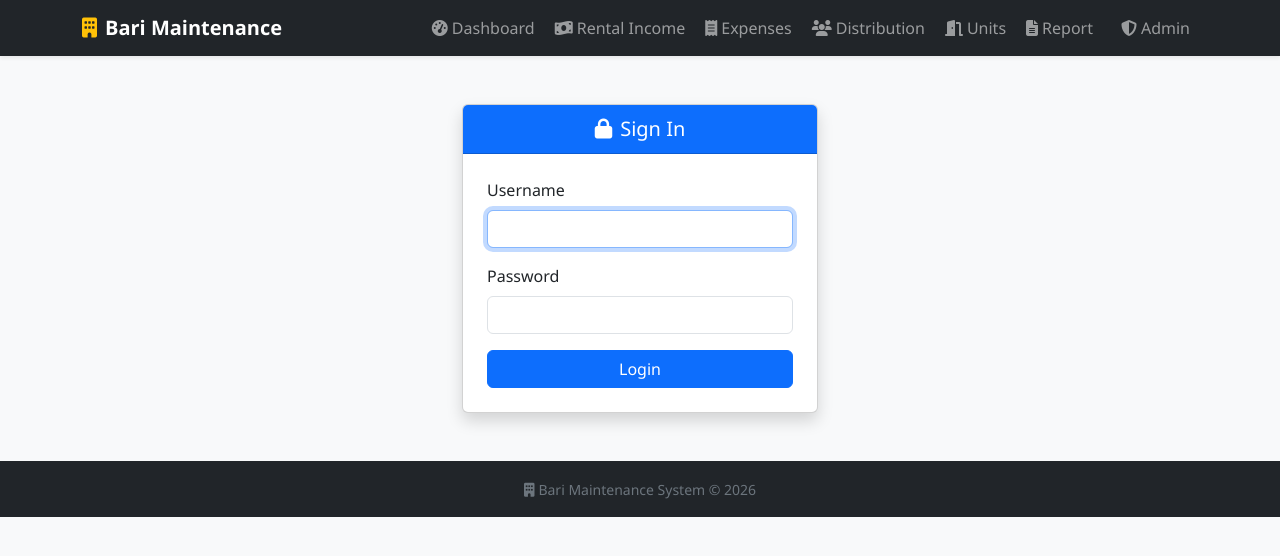
After one commit to nobelna/bari-maintenance, a Django app: page /accounts/login/ in a window 1280 px wide. The commit adds this page. Shown: the top 556 px of the page. Run offline with Django 5.2, Linux system fonts and the light colour scheme.

Commit message:
Add login required to all views + login/logout UI

```diff
--- a/bari_maintenance/settings.py
+++ b/bari_maintenance/settings.py
@@ -75,3 +75,4 @@ DEFAULT_AUTO_FIELD = 'django.db.models.BigAutoField'
 
 LOGIN_URL = '/accounts/login/'
 LOGIN_REDIRECT_URL = '/'
+LOGOUT_REDIRECT_URL = '/accounts/login/'
--- a/templates/base.html
+++ b/templates/base.html
@@ -85,6 +85,16 @@
                 <i class="fas fa-shield-halved me-1"></i>Admin
               </a>
             </li>
+            {% if user.is_authenticated %}
+            <li class="nav-item ms-lg-2">
+              <form method="post" action="{% url 'logout' %}" class="d-inline">
+                {% csrf_token %}
+                <button type="submit" class="btn btn-sm btn-outline-warning">
+                  <i class="fas fa-sign-out-alt me-1"></i>Logout
+                </button>
+              </form>
+            </li>
+            {% endif %}
           </ul>
         </div>
       </div>
--- /dev/null
+++ b/templates/registration/login.html
@@ -0,0 +1,33 @@
+{% extends "base.html" %}
+{% block title %}Login{% endblock %}
+{% block content %}
+<div class="row justify-content-center mt-5">
+  <div class="col-md-4">
+    <div class="card shadow">
+      <div class="card-header bg-primary text-white text-center">
+        <h5 class="mb-0"><i class="fa fa-lock me-2"></i>Sign In</h5>
+      </div>
+      <div class="card-body p-4">
+        {% if form.errors %}
+        <div class="alert alert-danger">Invalid username or password.</div>
+        {% endif %}
+        <form method="post">
+          {% csrf_token %}
+          <div class="mb-3">
+            <label class="form-label">Username</label>
+            <input type="text" name="username" class="form-control" autofocus required>
+          </div>
+          <div class="mb-3">
+            <label class="form-label">Password</label>
+            <input type="password" name="password" class="form-control" required>
+          </div>
+          <input type="hidden" name="next" value="{{ next }}">
+          <div class="d-grid">
+            <button type="submit" class="btn btn-primary">Login</button>
+          </div>
+        </form>
+      </div>
+    </div>
+  </div>
+</div>
+{% endblock %}
```
Also changed, not shown: core/views.py (+15 -0 lines), 2 other files.
